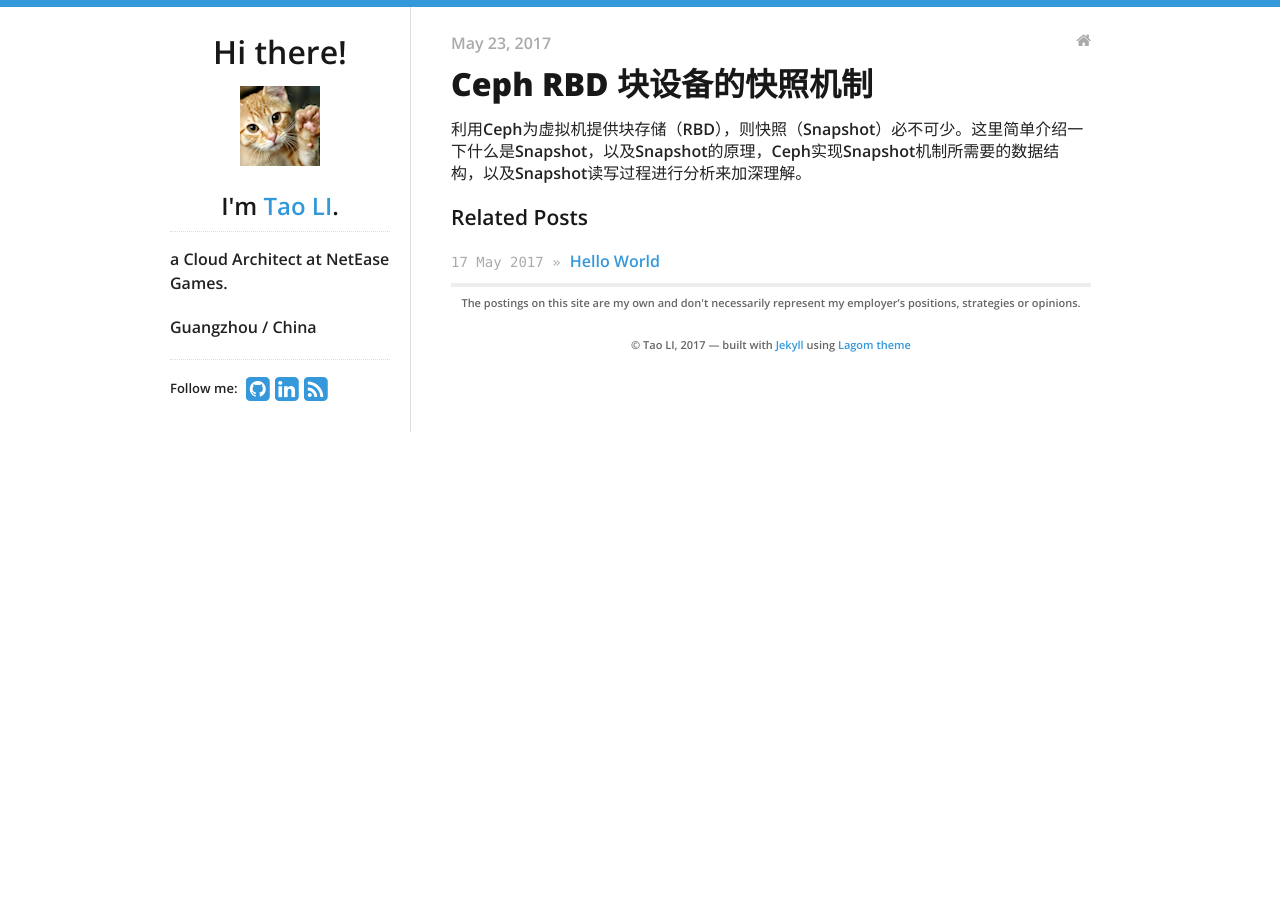
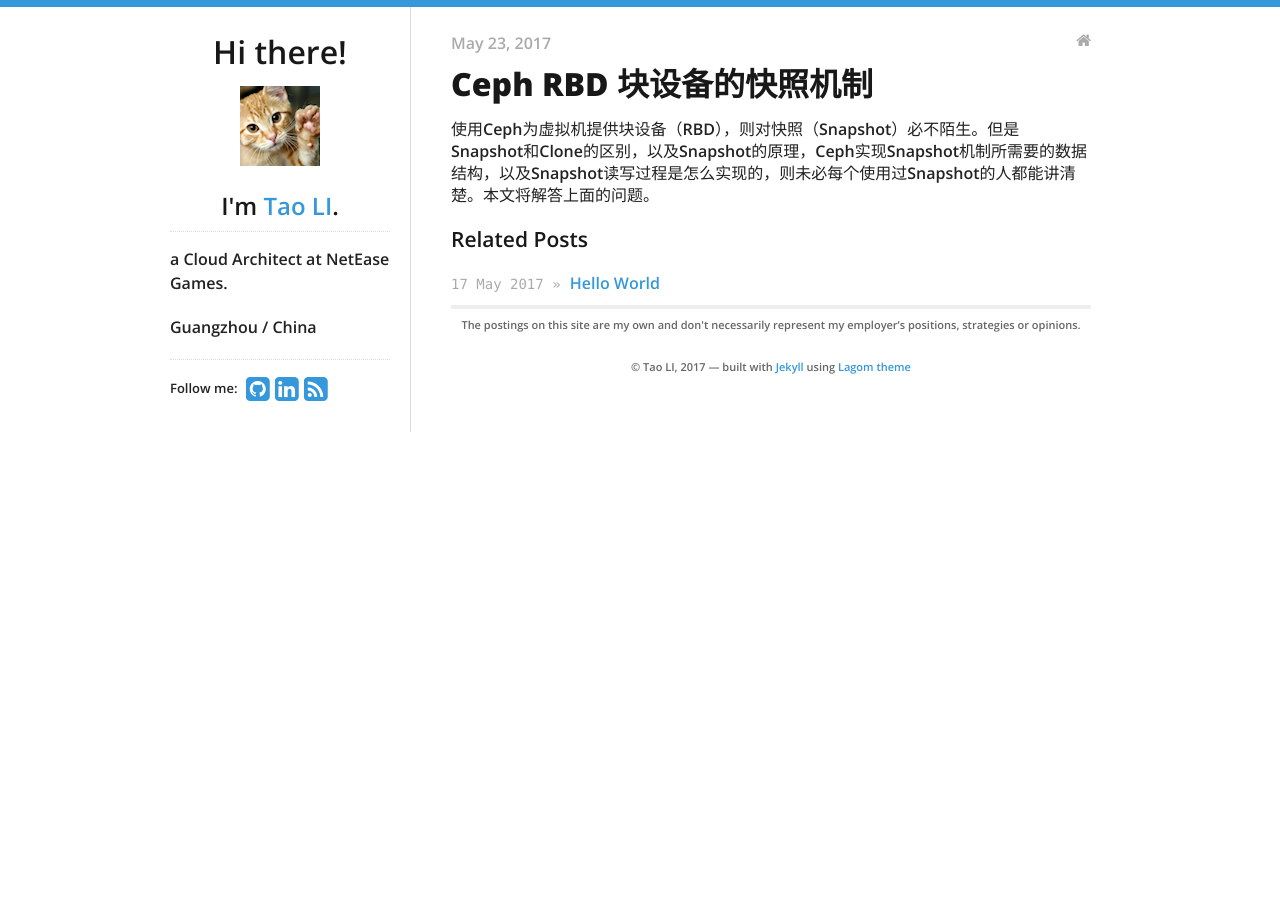
Before and after one commit to foodotbar/foodotbar.github.io, a Jekyll site: the page built from _posts/2017-05-23-Mechanism-of-Ceph-RBD-Snapshot.md, in a window 1280 px wide. Built offline with Jekyll 4.4.1, drawn with Linux system fonts in a browser that asks for light colours; nearby versions of some CDN libraries.

Commit message:
Ceph RBD Snapshot机制

```diff
--- a/_posts/2017-05-23-Mechanism-of-Ceph-RBD-Snapshot.md
+++ b/_posts/2017-05-23-Mechanism-of-Ceph-RBD-Snapshot.md
@@ -5,4 +5,4 @@ categories:
 - blog
 ---
 
-利用Ceph为虚拟机提供块存储（RBD），则快照（Snapshot）必不可少。这里简单介绍一下什么是Snapshot，以及Snapshot的原理，Ceph实现Snapshot机制所需要的数据结构，以及Snapshot读写过程进行分析来加深理解。
+使用Ceph为虚拟机提供块设备（RBD），则对快照（Snapshot）必不陌生。但是Snapshot和Clone的区别，以及Snapshot的原理，Ceph实现Snapshot机制所需要的数据结构，以及Snapshot读写过程是怎么实现的，则未必每个使用过Snapshot的人都能讲清楚。本文将解答上面的问题。
```
